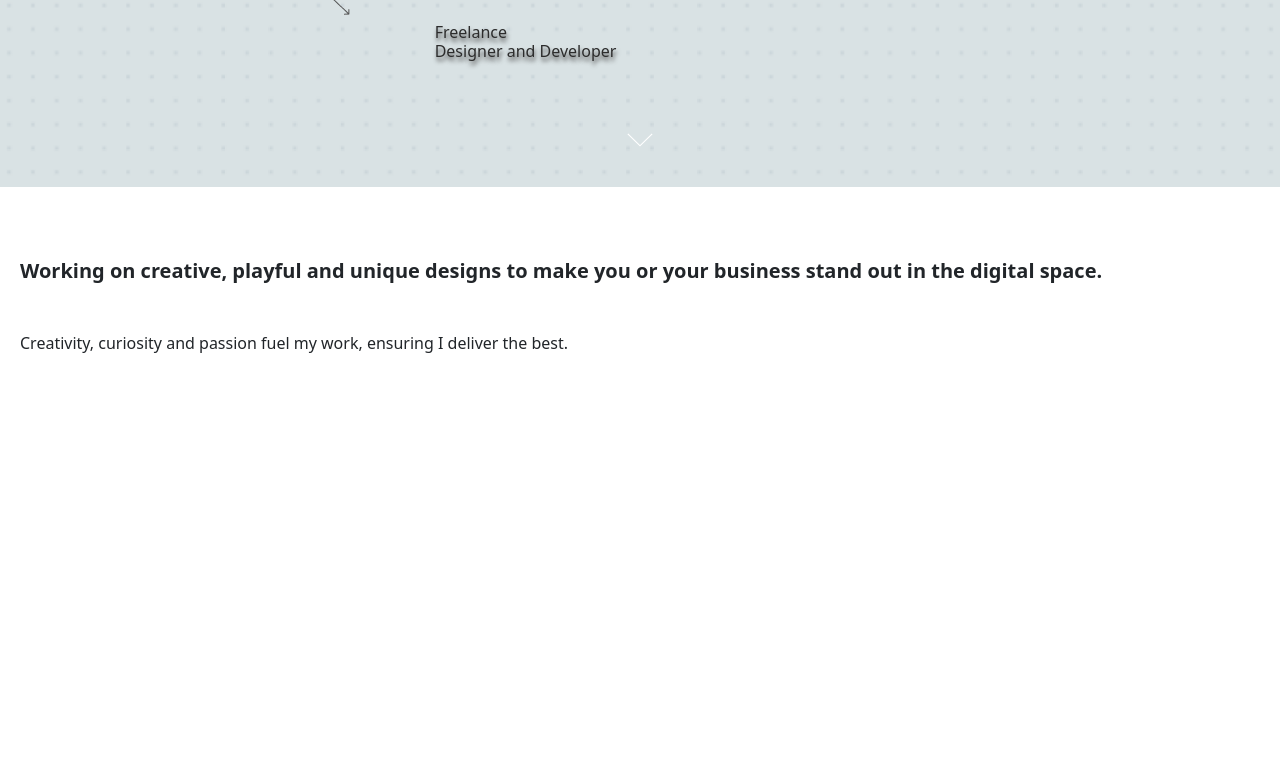
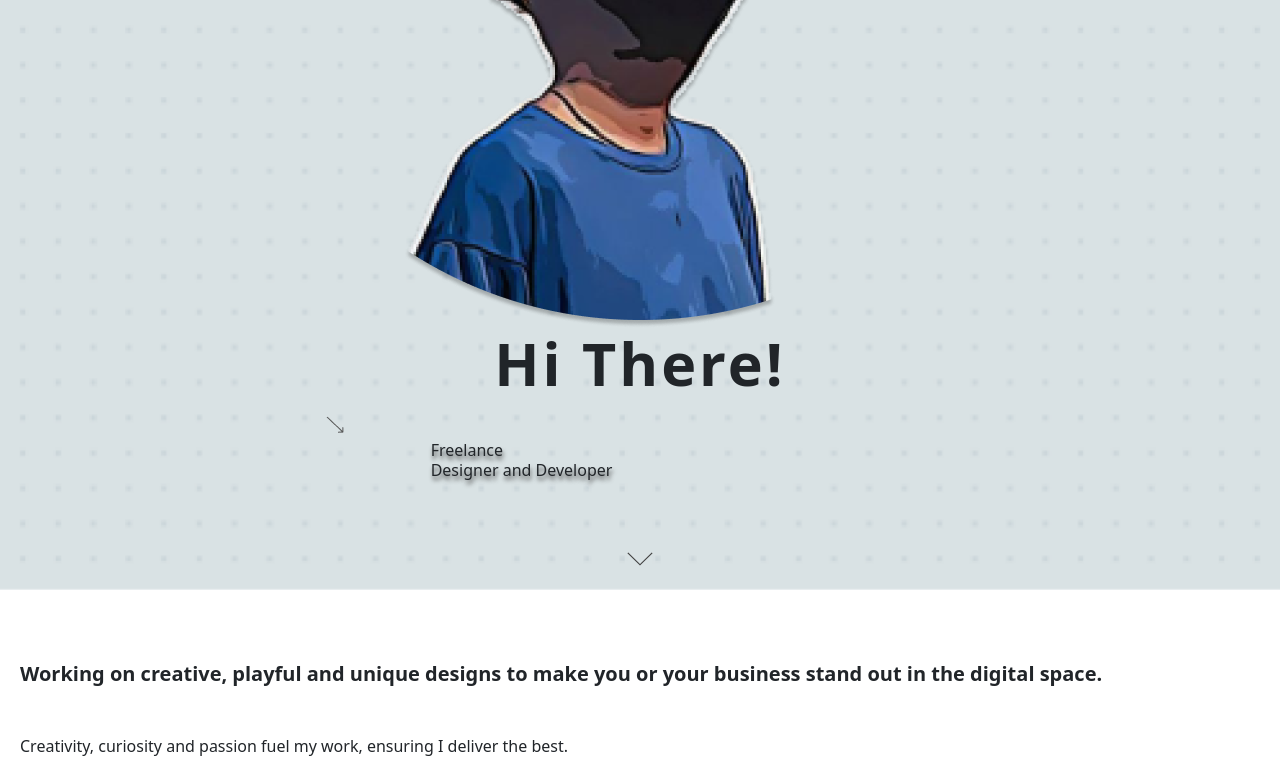
Before and after one commit to josephchigiz/my_projects, a plain HTML site: page new_portfolio/index.html in a window 1280 px wide. Shown: the part 613-1371 px from the top of the page. Before the commit the page ends 968 px from the top, so only its background shows below. Drawn offline with nearby package versions, Linux system fonts and the light colour scheme; a web font is replaced by a local one.

Commit message:
rollback to round hero-img

```diff
--- a/new_portfolio/index.html
+++ b/new_portfolio/index.html
@@ -76,7 +76,10 @@
 			</nav>
 
 			<div class="container-fluid position-bt">
-				<div class="container-fluid hero-img-txt col-12" style="">
+				<div
+					class="container-fluid hero-img-txt col-12 text-center"
+					style=""
+				>
 					<img
 						class="img-fluid rounded-2 hero-img-pos hero-img-size"
 						src="assets/hero-img3.png"
@@ -84,7 +87,7 @@
 					/>
 					<div>
 						<p class="hi-there text-center">Hi There!</p>
-					</di>
+					</div>
 				</div>
 				<div class="col-12">
 					<img src="assets/arrow1.png" alt="" class="offset-3 pb-2" />
@@ -92,7 +95,7 @@
 						Freelance <br />Designer and Developer
 					</p>
 				</div>
-				<div class="col col-12 text-center pt-5 pb-3">
+				<div class="col-12 text-center pt-5 pb-3">
 					<svg
 						width="30"
 						height="30"
@@ -100,7 +103,7 @@
 						viewBox="0 0 25 25"
 					>
 						<path
-							style="fill: #ffffff"
+							style="fill: #424242"
 							d="M12.5 18 2 7.707 2.707 7l9.793 9.586L22.293 7l.707.707L12.5 18z"
 						/>
 					</svg>
--- a/new_portfolio/styles.css
+++ b/new_portfolio/styles.css
@@ -12,8 +12,8 @@ header {
 	background-image: url(assets/bg-fluid7.png);
 	background-position: center;
 	background-size: cover;
-	height: 100vh;
-	position: relative;
+	/* height: 100vh; */
+	/* position: relative; */
 }
 
 .navbar button span,
@@ -33,9 +33,8 @@ header {
 }
 
 /* .hero-img-pos {
-	position: absolute;
-	top: 12%;
-	left: 8px;
+	width: 230px;
+	height: auto;
 } */
 
 /* .hero-img-size {
@@ -66,13 +65,13 @@ header {
 	letter-spacing: 3px;
 }
 
-.position-bt {
+/* .position-bt {
 	position: absolute;
-	bottom: 2%;
-	/* color: var(--color-primary); */
-	/* color: white; */
-	color: rgb(44, 44, 44);
-}
+	bottom: 2%; */
+/* color: var(--color-primary); */
+/* color: white; */
+/* color: #2c2c2c;
+} */
 
 .freelance-txt {
 	color: var(--color-secondary);
```
Also changed, not shown: new_portfolio/assets/hero-img4.png (added).
